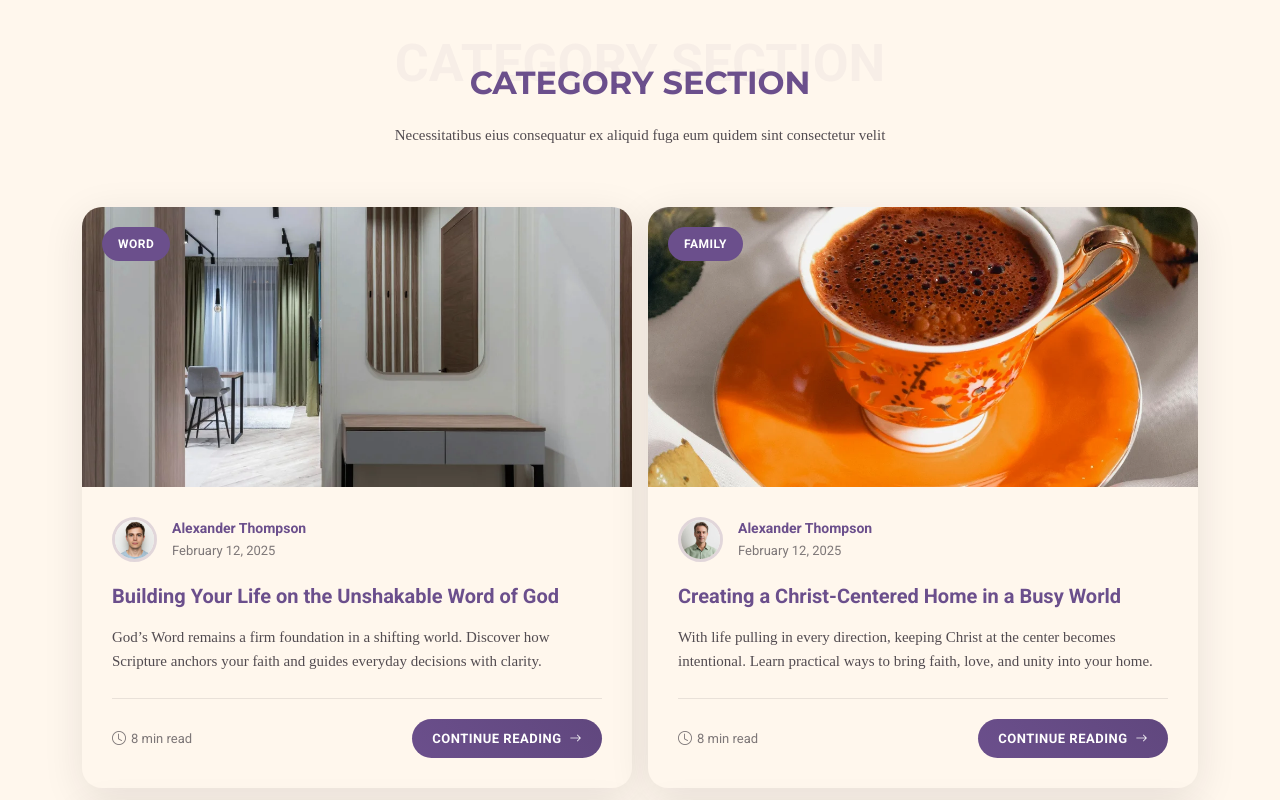
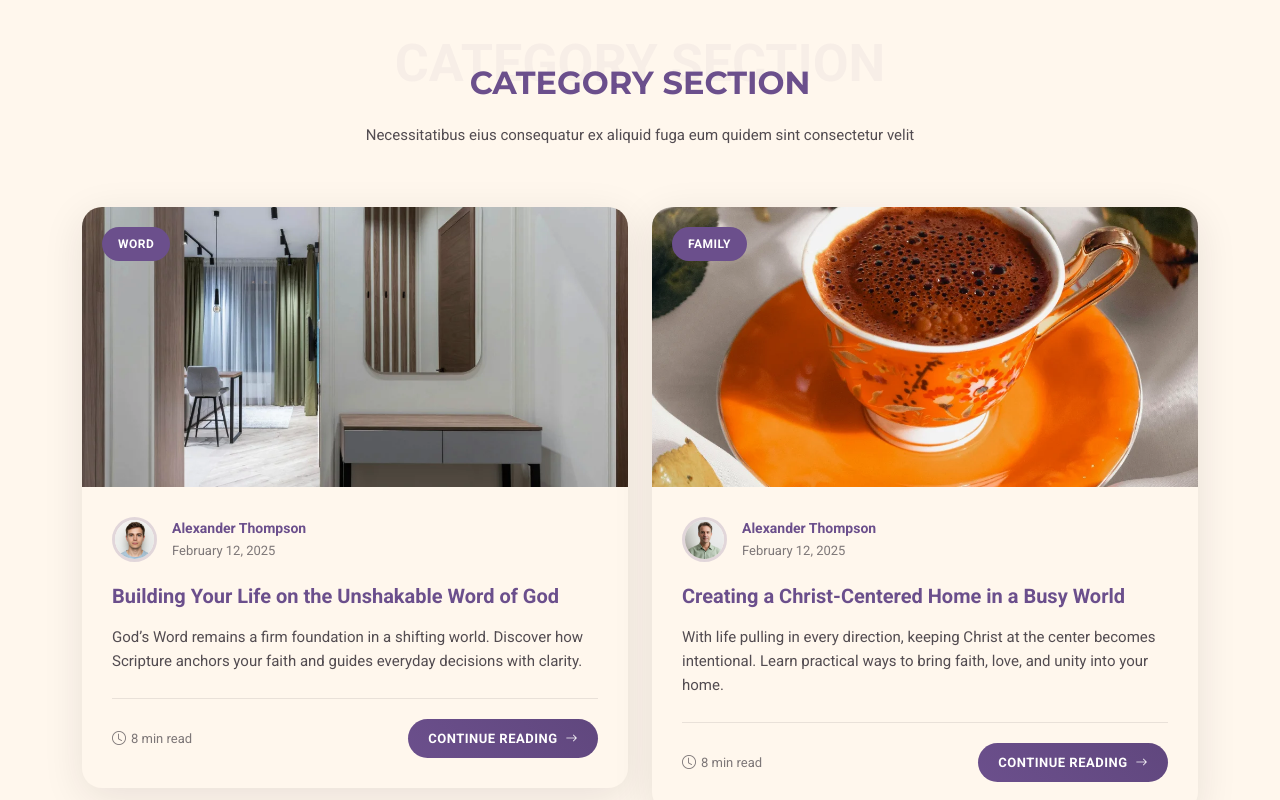
Before and after one commit to Xlr8th/Hazel-Chestnut, a Next.js app: page / in a window 1280 px wide. Shown: the part 740-1540 px from the top of the page. Built offline with nearby package versions, Linux system fonts and the light colour scheme.

Commit message:
p-font changed

```diff
--- a/app/globals.css
+++ b/app/globals.css
@@ -19,7 +19,7 @@ h1, h2, h3, h4, h5, h6 {
   font-family: var(--font-raleway), sans-serif;
 }
 
-span, a {
+span, a, p {
   font-family: var(--font-roboto), sans-serif;
 }
 
--- a/app/page.tsx
+++ b/app/page.tsx
@@ -16,7 +16,7 @@ export default function Home() {
       </div>
 
       <div className="container mb-5">
-        <div className="row row-cols-1 row-cols-lg-2 g-3">
+        <div className="row row-cols-1 row-cols-lg-2 g-4">
 
           <div className="col">
             <BlogCard
```
